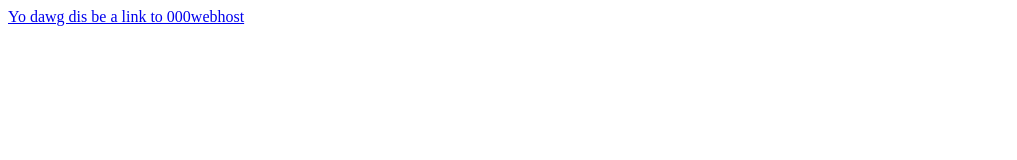
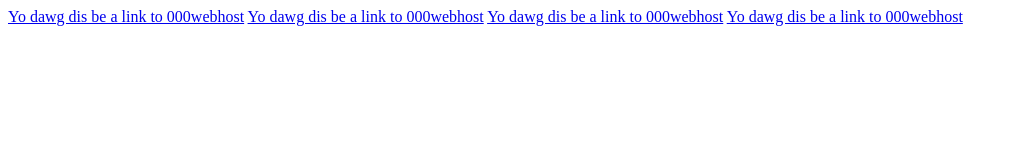
Before and after one commit to jdog4031/Pages, a plain HTML site: page index.html in a window 1280 px wide. Shown: the whole page, without its empty margins (0-1017 px from the left). Drawn offline with Linux system fonts and the light colour scheme.

Commit message:
Update index.html

```diff
--- a/index.html
+++ b/index.html
@@ -1 +1,4 @@
 <a href="https://jdbowman.000webhostapp.com/">Yo dawg dis be a link to 000webhost</a>
+<a href="https://jdbowman.000webhostapp.com/">Yo dawg dis be a link to 000webhost</a>
+<a href="https://jdbowman.000webhostapp.com/">Yo dawg dis be a link to 000webhost</a>
+<a href="https://jdbowman.000webhostapp.com/">Yo dawg dis be a link to 000webhost</a>
```
